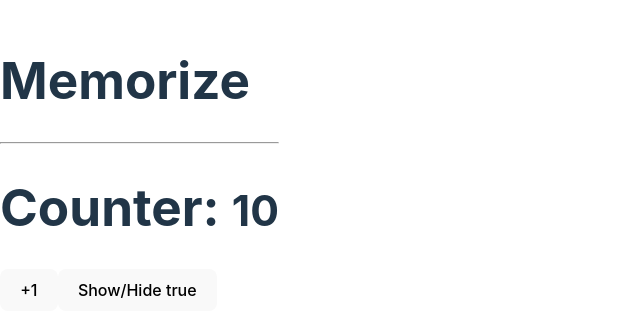
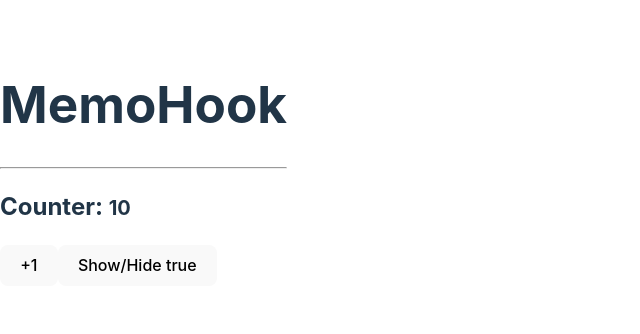
Before and after one commit to Doctoralpaca21/React-Hooks, a React (Vite) app: page / in a window 1280 px wide. Shown: the part 236-570 px from the top of the page, without its empty margins (0-640 px from the left). Built offline with nearby package versions, Linux system fonts and the light colour scheme.

Commit message:
useMemoHook

```diff
--- /dev/null
+++ b/src/components/06-useMemo/MemoHook.jsx
@@ -0,0 +1,38 @@
+import { useMemo, useState } from "react"
+import { useCounter } from "../../hooks/useCounter"
+
+
+export const MemoHook = () => {
+
+    const {counter, increment} = useCounter(10)
+    const [show, setShow] = useState(true)
+
+    const processHeavy = (iterations) => {
+
+        for (let index = 0; index < iterations; index++) {
+            // const element = [index];
+             console.log("pepepe")
+        }
+    }
+
+    const memoProcessHeavy = useMemo(() => processHeavy(counter), [counter])
+
+    return (
+        <div>
+            <h1>MemoHook</h1>
+            <hr />
+
+            <p>{memoProcessHeavy}</p>
+            <h2>Counter: <small>{counter}</small>  </h2>
+            <button
+                onClick={increment}
+            >
+                +1
+            </button>
+
+            <button onClick={() => {setShow(!show)}}>
+                Show/Hide {JSON.stringify(show)}
+            </button>
+        </div>
+    )
+}
--- a/src/main.jsx
+++ b/src/main.jsx
@@ -1,5 +1,6 @@
 import ReactDOM from 'react-dom/client'
 import './index.css'
+import { MemoHook } from './components/06-useMemo/MemoHook'
 // import { CounterWithHook } from './components/CounterWithHook.jsx'
 // import { SimpleForm } from './components/02-UseEffect/simpleForm.jsx'
 // import { FormWithCustomHooks } from './components/02-UseEffect/FormwithHook.jsx'
@@ -7,7 +8,7 @@ import './index.css'
 // import { FocusScream } from './components/04-UseRef/focusScream.jsx'
 // import { ExampleRef } from './components/04-UseRef/Example.jsx'
 // import { LayoutEffect } from './components/05-useLayoutEffect/LayourEffect.jsx'
-import { Memorize } from './components/06-useMemo/memorize.jsx'
+// import { Memorize } from './components/06-useMemo/memorize.jsx'
 
 
 <link rel="stylesheet" href="https://cdnjs.cloudflare.com/ajax/libs/tailwindcss/2.2.19/cli.min.js" />
@@ -21,5 +22,6 @@ ReactDOM.createRoot(document.getElementById('root')).render(
     // <FocusScream/>
     // <ExampleRef/>
     // <LayoutEffect/>
-    <Memorize/>
+    // <Memorize/>
+    <MemoHook/>
 )
```
